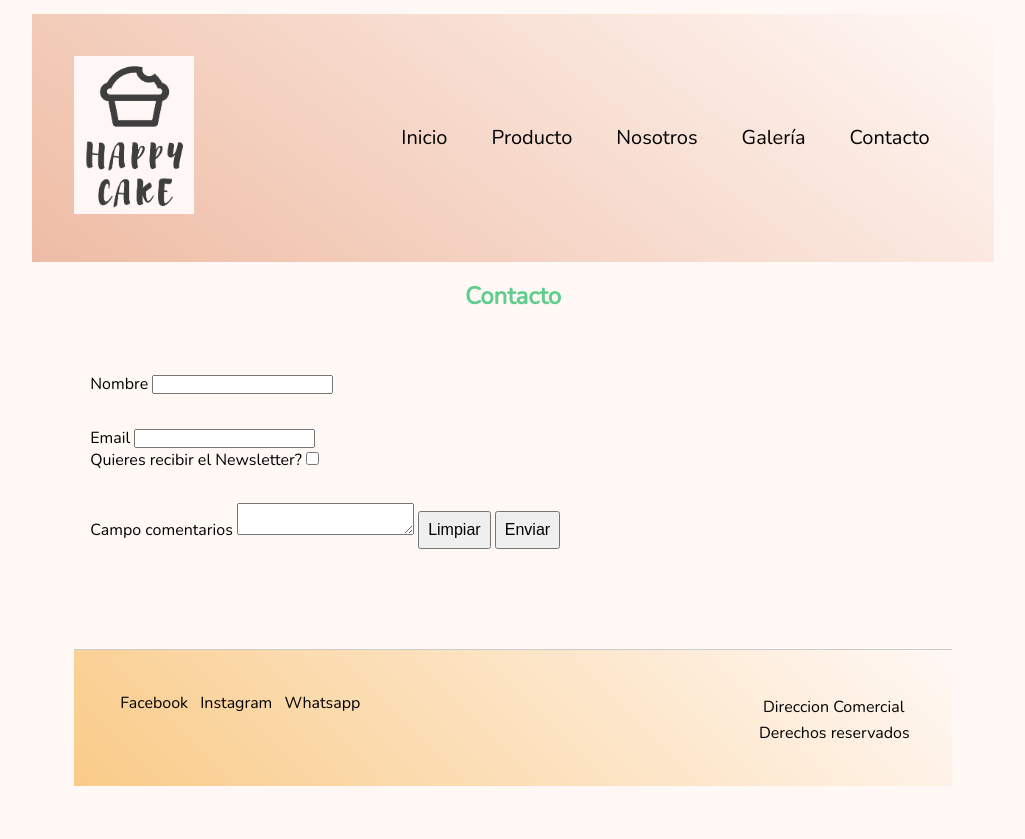
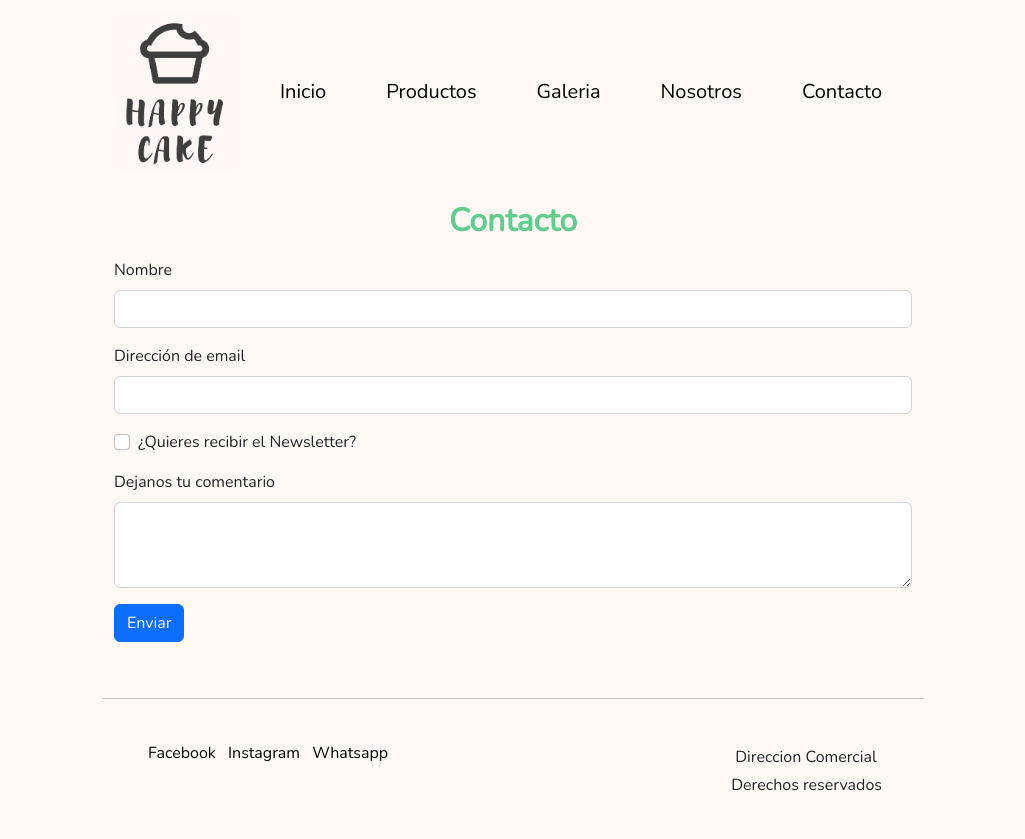
Before and after one commit to vickypiass/happy_cake_pasteleria, a plain HTML site: page pages/contacto.html in a window 1280 px wide. Shown: the whole page, without its empty margins (127-1152 px from the left). Before the commit the page ends 800 px from the top, so only its background shows below. Drawn offline with nearby package versions, Linux system fonts and the light colour scheme.

Commit message:
implementando bootstrap en index y contacto

```diff
--- a/css/style.css
+++ b/css/style.css
@@ -24,8 +24,8 @@ body {
 header {
   grid-area: nav;
   width: 100%;
-  display: flex;
-  flex-direction: column;
+  /**display: flex;
+  flex-direction: column;**/
   align-items: center;
 }
 
@@ -43,15 +43,14 @@ footer {
   width: 100%;
 }
 
-.header {
+/*.header {
   width: 100%;
   max-width: 1200px;
   padding: 42px;
   display: flex;
   justify-content: space-between;
   align-items: center;
-  background-image: linear-gradient(37deg, #eaad90cc, transparent);
-}
+} */
 
 .hero_image {
   width: 100%;
@@ -68,6 +67,10 @@ footer {
 
 nav {
   display: inline-block;
+}
+
+.link-nav {
+  color: black;
 }
 
 ul {
@@ -190,7 +193,6 @@ footer {
   justify-content: center;
   width: 100%;
   border-top: 1px solid #ccc;
-  background-image: linear-gradient(45deg, #f9cb88, transparent);
 }
 
 .footer-container {
@@ -201,6 +203,7 @@ footer {
   padding: 42px;
 }
 
+/*Tablet*/
 @media screen and (max-width: 768px) {
   body {
     grid-template-columns: repeat(2, 1fr);
@@ -234,6 +237,7 @@ footer {
   }
 }
 
+/*Mobil*/
 @media screen and (max-width: 480px) {
   .header_logo {
     width: 82px;
--- a/pages/contacto.html
+++ b/pages/contacto.html
@@ -5,12 +5,15 @@
   <title>Titulo | Contacto</title>
   <meta charset="UTF-8">
   <meta name="viewport" content="width=device-width, initial-scale=1">
+  <!--BOOTSTRAP-->
+  <link href="https://cdn.jsdelivr.net/npm/bootstrap@5.2.0-beta1/dist/css/bootstrap.min.css" rel="stylesheet" integrity="sha384-0evHe/X+R7YkIZDRvuzKMRqM+OrBnVFBL6DOitfPri4tjfHxaWutUpFmBp4vmVor" crossorigin="anonymous">
+  <!--CSS-->
   <link rel="stylesheet" href="../css/style.css">
 </head>
 
 <body>
   <header>
-    <div class="header">
+    <!--<div class="header">
       <a href="/">
         <img src="../assets/logo.png" alt="logo-de-la-pagina" class="header_logo" />
       </a>
@@ -33,29 +36,60 @@
           </li>
         </ul>
       </nav>
-    </div>
-    <h2>Contacto</h2>
+    </div> -->
+    <nav class="navbar navbar-expand-lg">
+      <div class="container-fluid">
+        <a class="navbar-brand" href="#">
+          <img src="../assets/logo.png" alt="logo-de-la-pagina" width="120">
+        </a>
+        <button class="navbar-toggler" type="button" data-bs-toggle="collapse" data-bs-target="#navbarNav"
+          aria-controls="navbarNav" aria-expanded="false" aria-label="Toggle navigation">
+          <span class="navbar-toggler-icon"></span>
+        </button>
+        <div class="collapse navbar-collapse" id="navbarNav">
+          <ul class="navbar-nav ms-auto">
+            <li class="nav-item">
+              <a class="nav-link link-nav" href="../index.html">Inicio</a>
+            </li>
+            <li class="nav-item">
+              <a class="nav-link link-nav" href="productos.html">Productos</a>
+            </li>
+            <li class="nav-item">
+              <a class="nav-link link-nav" href="galeria.html">Galeria</a>
+            </li>
+            <li class="nav-item">
+              <a class="nav-link link-nav" href="nosotros.html">Nosotros</a>
+            </li>
+            <li class="nav-item">
+              <a class="nav-link link-nav" href="contacto.html">Contacto</a>
+            </li>
+          </ul>
+        </div>
+      </div>
+    </nav>
+    <h2 class="d-flex justify-content-center">Contacto</h2>
   </header>
-  <form>
-    <div class="nombre">
-      <label for="#nombre">Nombre</label>
-      <input id="nombre" type="text" name="nombre" />
-    </div>
-    <div class="email">
-      <label for="#email">Email</label>
-      <input id="email" type="email" name="email"/>
-      <div class="newsletter">
-        <label for="#newsletter">Quieres recibir el Newsletter?</label>
-        <input id="newsletter" type="checkbox" name="newsletter" />
+  <main class="container">
+    <form>
+      <div class="mb-3">
+        <label for="exampleInputName" class="form-label">Nombre</label>
+        <input type="text" class="form-control" id="exampleInputName" aria-describedby="name">
       </div>
-    </div>
-    <div class="comentario">
-      <label for="#comentarios">Campo comentarios</label>
-      <textarea id="comentarios" name="comentarios"></textarea>
-      <button type="reset">Limpiar</button>
-      <button type="submit">Enviar</button>
-    </div>
-  </form>
+      <div class="mb-3">
+        <label for="exampleInputEmail1" class="form-label">Dirección de email</label>
+        <input type="email" class="form-control" id="exampleInputEmail1" aria-describedby="email">
+      </div>
+      <div class="mb-3 form-check">
+        <label class="form-check-label" for="newsletter">¿Quieres recibir el Newsletter?</label>
+        <input type="checkbox" class="form-check-input" id="newsletter">
+      </div>
+      <div class="mb-3">
+        <label for="exampleFormControlTextarea1" class="form-label">Dejanos tu comentario</label>
+        <textarea class="form-control" id="exampleFormControlTextarea1" rows="3"></textarea>
+      </div>
+      <button type="submit" class="btn btn-primary">Enviar</button>
+    </form>
+  </main>
   <footer>
     <div class="footer-container">
       <div class="redes-sociales">
@@ -73,6 +107,8 @@
       </div>
     </div>
   </footer>
+    <!--SCRIPT BOOTSTRAP-->
+    <script src="https://cdn.jsdelivr.net/npm/bootstrap@5.2.0-beta1/dist/js/bootstrap.min.js" integrity="sha384-kjU+l4N0Yf4ZOJErLsIcvOU2qSb74wXpOhqTvwVx3OElZRweTnQ6d31fXEoRD1Jy" crossorigin="anonymous"></script>
 </body>
 
 </html>
```
Also changed, not shown: index.html (+55 -18 lines), pages/galeria.html (+5 -0 lines), pages/nosotros.html (+5 -0 lines), pages/productos.html (+7 -0 lines), assets/alfajores.jpeg (added), assets/budin.jpeg (added), 1 other file.
